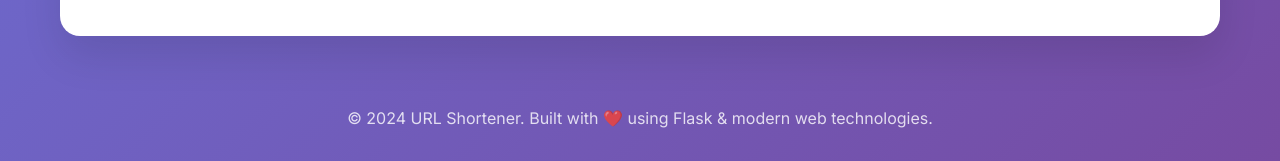
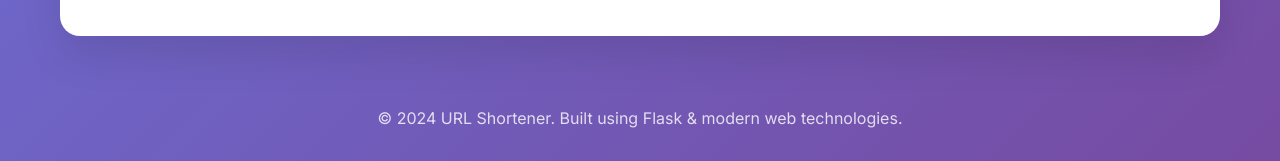
Before and after one commit to SaxenaNikhil/url-shortner, a Flask app: page / in a window 1280 px wide. Shown: the part 1329-1490 px from the top of the page. Run offline with Flask 3, Linux system fonts and the light colour scheme; data comes from the database, SQL or seed files in the repository.

Commit message:
Updated files

```diff
--- a/app.py
+++ b/app.py
@@ -5,9 +5,13 @@ import shortuuid
 import validators
 from datetime import datetime
 import os
+from dotenv import load_dotenv
+
+# Load environment variables from .env file
+load_dotenv()
 
 app = Flask(__name__)
-app.config['SECRET_KEY'] = os.environ.get('SECRET_KEY', 'your-secret-key-here')
+app.config['SECRET_KEY'] = os.environ.get('SECRET_KEY', '253290a19d8a42819a8ddd716af6b9a4')
 app.config['SQLALCHEMY_DATABASE_URI'] = 'sqlite:///url_shortener.db'
 app.config['SQLALCHEMY_TRACK_MODIFICATIONS'] = False
 
--- a/templates/index.html
+++ b/templates/index.html
@@ -95,7 +95,7 @@
 
         <!-- Footer -->
         <footer class="footer">
-            <p>&copy; 2024 URL Shortener. Built with ❤️ using Flask & modern web technologies.</p>
+            <p>&copy; 2024 URL Shortener. Built using Flask & modern web technologies.</p>
         </footer>
     </div>
 
```
Also changed, not shown: README.md, 1 other file.
